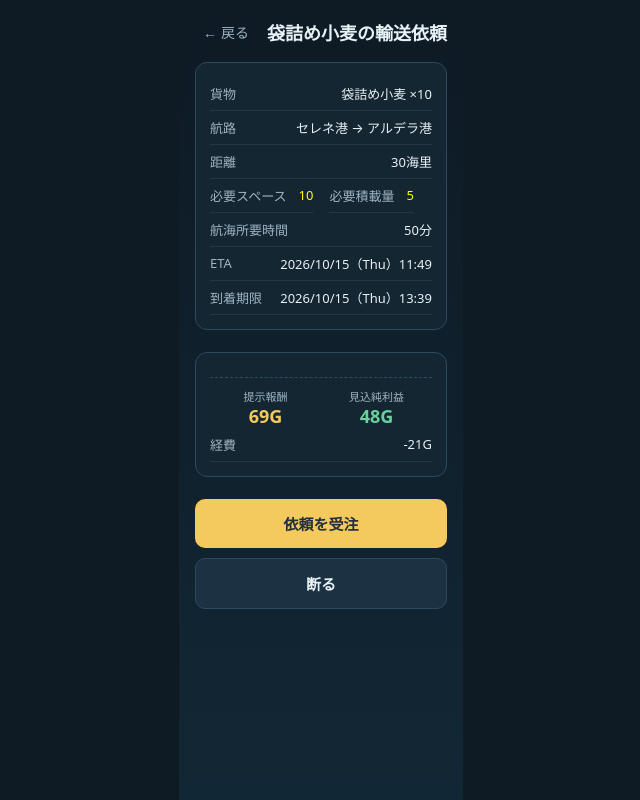
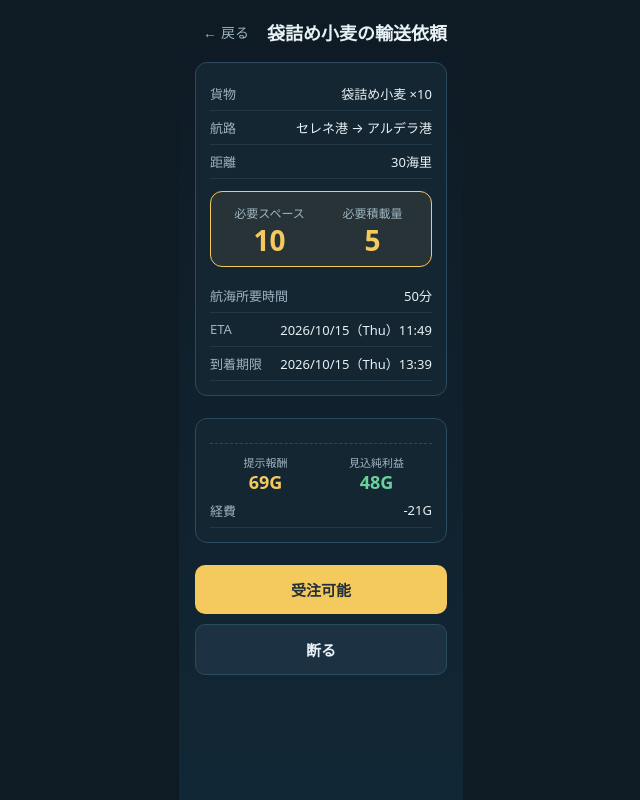
Before and after one commit to Shienori/shioji-no-shokai, a React (Vite) app in the folder shioji-no-shokai-mvp/: page / in a window 1280 px wide. Both pictures are taken after a click on the button 640 px from the left and 439 px from the top of the page. Shown: the whole page, without its empty margins (319-959 px from the left). Built offline with nearby package versions, Linux system fonts and the light colour scheme.

Commit message:
feat: improve contract requirements and ship capacity gauges

```diff
--- a/shioji-no-shokai-mvp/src/components/contract/ContractDetailScreen.tsx
+++ b/shioji-no-shokai-mvp/src/components/contract/ContractDetailScreen.tsx
@@ -60,14 +60,14 @@ export function ContractDetailScreen({
           <div className="kv"><span>貨物</span><span>{cargo.name} ×{contract.quantity}</span></div>
           <div className="kv"><span>航路</span><span>{fromPort.name} → {toPort.name}</span></div>
           <div className="kv"><span>距離</span><span>{route.distance}海里</span></div>
-          <div className="requirement-row" style={{ display: "flex", gap: "16px", color: "yellow" }}>
-            <div className="kv" style={{ color: "yellow" }}>
-              <span>必要スペース</span>
-              <span>{requiredCargoVolume}</span>
+          <div className="requirement-grid">
+            <div className="requirement-item">
+              <span className="requirement-label">必要スペース</span>
+              <span className="requirement-value">{requiredCargoVolume}</span>
             </div>
-            <div className="kv" style={{ color: "yellow" }}>
-              <span>必要積載量</span>
-              <span>{requiredCargoWeight}</span>
+            <div className="requirement-item">
+              <span className="requirement-label">必要積載量</span>
+              <span className="requirement-value">{requiredCargoWeight}</span>
             </div>
           </div>
           <div className="kv"><span>航海所要時間</span><span>{voyageDurationLabel}</span></div>
@@ -89,18 +89,37 @@ export function ContractDetailScreen({
             <div className="ship-select-list">
               {ships.map((ship) => {
                 const isEligible = eligibleShips.some((item) => item.id === ship.id);
+                const volumeRatio = Math.min(1, requiredCargoVolume / ship.maxCargoVolume);
+                const weightRatio = Math.min(1, requiredCargoWeight / ship.maxCargoWeight);
                 return (
                   <button
                     key={ship.id}
                     type="button"
-                    className="ship-select-item"
+                    className={`ship-select-item${isEligible ? " eligible" : ""}`}
                     disabled={!isEligible}
                     onClick={() => onAccept(ship.id)}
                   >
                     <span className="ship-select-name">{ship.name}</span>
-                    <span className="ship-select-meta">
-                      スペース {ship.maxCargoVolume}／積載量 {ship.maxCargoWeight}／状態 {ship.status}
-                    </span>
+                    <div className="ship-capacity">
+                      <div className="capacity-row">
+                        <span className="capacity-label">最大スペース</span>
+                        <span className="capacity-value">{ship.maxCargoVolume}</span>
+                      </div>
+                      <div className="capacity-gauge">
+                        <div className="capacity-gauge-fill" style={{ width: `${Math.round(volumeRatio * 100)}%` }} />
+                      </div>
+                      <div className="capacity-note">必要 {requiredCargoVolume}</div>
+                    </div>
+                    <div className="ship-capacity">
+                      <div className="capacity-row">
+                        <span className="capacity-label">最大積載量</span>
+                        <span className="capacity-value">{ship.maxCargoWeight}</span>
+                      </div>
+                      <div className="capacity-gauge">
+                        <div className="capacity-gauge-fill" style={{ width: `${Math.round(weightRatio * 100)}%` }} />
+                      </div>
+                      <div className="capacity-note">必要 {requiredCargoWeight}</div>
+                    </div>
                   </button>
                 );
               })}
@@ -113,11 +132,11 @@ export function ContractDetailScreen({
         {acceptReason && <p className="accept-reason">{acceptReason}</p>}
         {!showShipSelect && (
           <button
-            className="btn btn-primary"
+            className={`btn ${canAccept ? "btn-primary" : "btn-secondary"}`}
             disabled={!canAccept}
             onClick={() => setShowShipSelect(true)}
           >
-            依頼を受注
+            {canAccept ? "受注可能" : "受注不可"}
           </button>
         )}
         <button className="btn btn-secondary" onClick={onClose}>断る</button>
--- a/shioji-no-shokai-mvp/src/styles/globals.css
+++ b/shioji-no-shokai-mvp/src/styles/globals.css
@@ -116,3 +116,17 @@ main>section{width:100%;min-width:0}
 .ship-select-name{display:block;font-size:14px;font-weight:700}
 .ship-select-meta{display:block;margin-top:4px;font-size:12px;color:var(--sub)}
 .accept-reason{margin:0;font-size:12px;color:var(--red);text-align:center}
+
+/* 受注要件と船積載ゲージ */
+.requirement-grid{display:grid;grid-template-columns:1fr 1fr;gap:10px;margin:12px 0;padding:12px;border:1px solid var(--gold);border-radius:12px;background:rgba(244,201,93,.08)}
+.requirement-item{display:flex;flex-direction:column;align-items:center;gap:4px;text-align:center}
+.requirement-label{font-size:12px;color:var(--sub)}
+.requirement-value{font-size:28px;font-weight:800;color:var(--gold);line-height:1}
+.ship-capacity{margin-top:10px}
+.capacity-row{display:flex;justify-content:space-between;align-items:baseline}
+.capacity-label{font-size:12px;color:var(--sub)}
+.capacity-value{font-size:20px;font-weight:800;color:var(--text)}
+.capacity-gauge{height:8px;margin-top:6px;border-radius:999px;background:var(--panel2);overflow:hidden}
+.capacity-gauge-fill{height:100%;border-radius:999px;background:linear-gradient(90deg,var(--green),var(--blue))}
+.capacity-note{margin-top:4px;font-size:11px;color:var(--sub);text-align:right}
+.ship-select-item.eligible{border-color:var(--green)}
```
